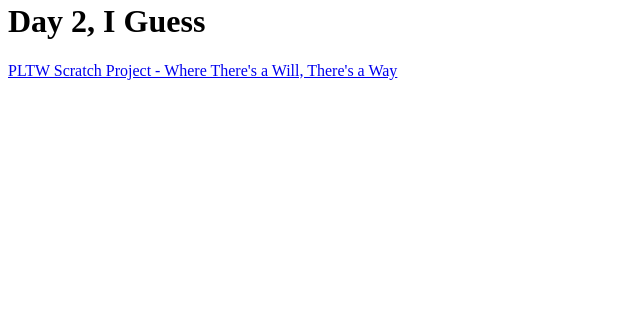
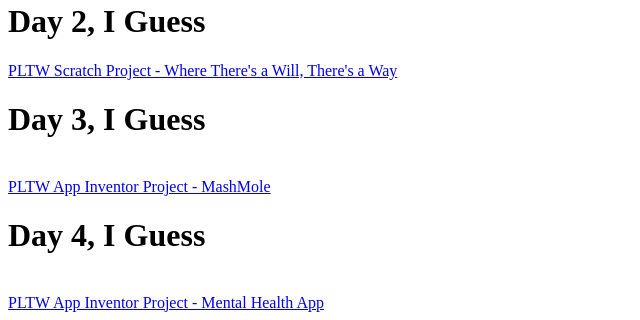
Before and after one commit to avitidarbari/avitidarbari.github.io, a plain HTML site: page my_website/portfolio.html in a window 1280 px wide. Shown: the part 482-802 px from the top of the page, without its empty margins (0-640 px from the left). Drawn offline with Linux system fonts and the light colour scheme.

Commit message:
Initial commit

```diff
--- a/my_website/portfolio.html
+++ b/my_website/portfolio.html
@@ -16,5 +16,14 @@
     </a>
     <h1> Day 2, I Guess </h1>
     <a href="https://scratch.mit.edu/projects/171784481/#editor"> PLTW Scratch Project - Where There's a Will, There's a Way </a>
+    </a>
+    <h1> Day 3, I Guess </h1>
+    <br>
+    <a href="http://ai2.appinventor.mit.edu/?locale=en#5859656221851648"> PLTW App Inventor Project - MashMole </a>
+    </a>
+    <h1> Day 4, I Guess </h1>
+    <br>
+    <a href="http://ai2.appinventor.mit.edu/?locale=en#6030421764341760"> PLTW App Inventor Project - Mental Health App </a>
+    <br>
 	  </body>
 	</html>
```
